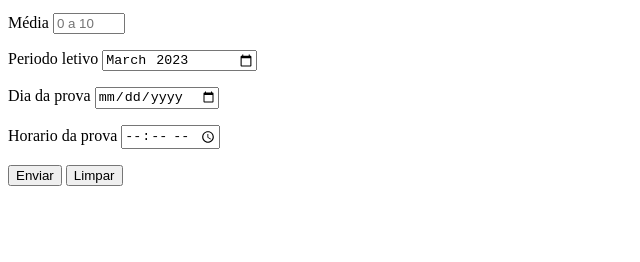
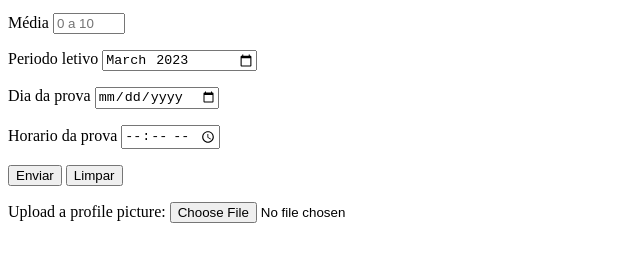
Before and after one commit to MicaelRocio/html-css, a plain HTML site: page exercicios/ex025/form003.html in a window 1280 px wide. Shown: the part 104-366 px from the top of the page, without its empty margins (0-640 px from the left). Drawn offline with Linux system fonts and the light colour scheme.

Commit message:
adicionando input

```diff
--- a/exercicios/ex025/form003.html
+++ b/exercicios/ex025/form003.html
@@ -33,6 +33,7 @@
             <input type="submit" value="Enviar">
             <input type="reset" value="Limpar">
         </p>
+        <p><label for="">Upload a profile picture: <input type="file"></label></p>
     </form>
 </body>
 </html>
```
